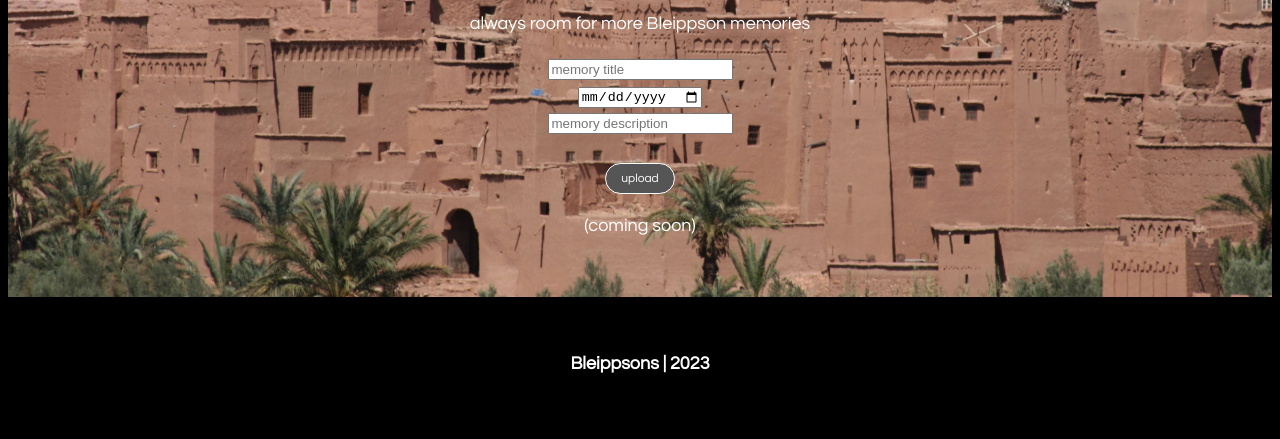
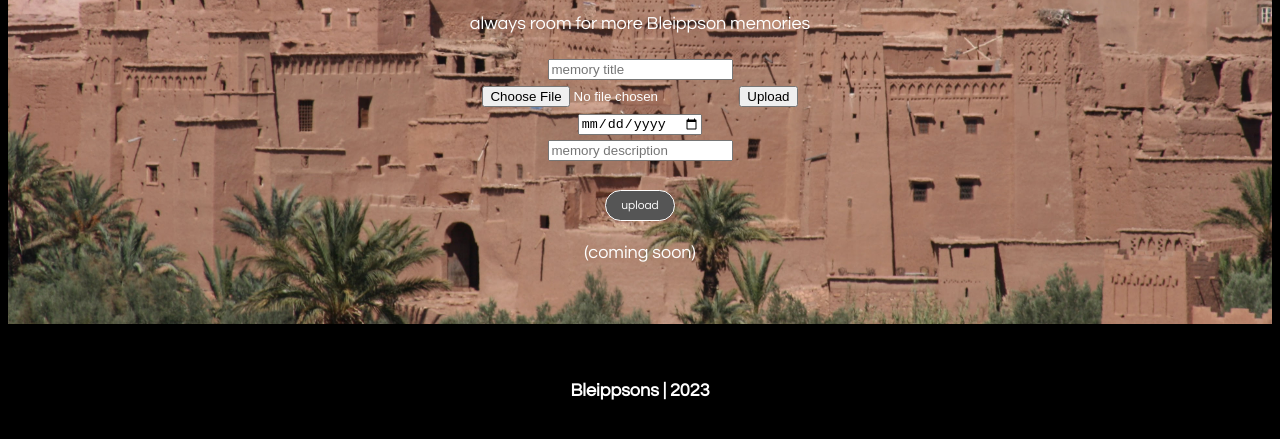
Before and after one commit to mattTea/bleippo-plan, a website: page public/upload.html in a window 1280 px wide. Both pictures are taken after a click on the button "upload". Shown: the part 291-730 px from the top of the page. Drawn offline with nearby package versions, Linux system fonts and the light colour scheme; no server answers.

Commit message:
Added image to memory upload, not complete

```diff
--- a/public/style.css
+++ b/public/style.css
@@ -240,7 +240,7 @@ img{margin-bottom:-5px}a{color:inherit}
 .w3-layout-container,.w3-cell-row{display:table;width:100%}.w3-layout-row{display:table-row}.w3-layout-cell,.w3-layout-col,.w3-cell{display:table-cell}
 .w3-layout-top,.w3-cell-top{vertical-align:top}.w3-layout-middle,.w3-cell-middle{vertical-align:middle}.w3-layout-bottom,.w3-cell-bottom{vertical-align:bottom}
 .w3-hide{display:none!important}.w3-show-block,.w3-show{display:block!important}.w3-show-inline-block{display:inline-block!important}
-@media (max-width:410px){.w3-modal-content{margin:0 10px;width:auto!important}.w3-modal{padding-top:30px}
+@media (max-width:421px){.w3-modal-content{margin:0 10px;width:auto!important}.w3-modal{padding-top:30px}
 
 
 /* makes navbar drop to a list in a narrow viewport */
--- a/public/upload.html
+++ b/public/upload.html
@@ -32,7 +32,14 @@
             <h1><span><br><br>Show us yours!</span></h1>
             <p>always room for more Bleippson memories</p>
             <input id="memory-title" type="text" placeholder="memory title"></input><br>
-            <!-- <input id="memory-image" type="text" placeholder="enter memory title"/><br> -->
+
+            <form action="https://api.cosmicjs.com/v1/matttea-blog-app/media" method="post" enctype="multipart/form-data">
+                <input type="file" name="media" id="image-file" />
+                <input type="submit" value="Upload" />
+            </form>
+
+            <!-- <input type="file" name="media" id="image-file" />             -->
+
             <input type="date" id="memory-date" value="2023-03-23"></input><br>
             <input id="memory-content" type="text" placeholder="memory description"/></input><br><br>
             <button id="upload-button" class="small-button">upload</button>
@@ -61,8 +68,8 @@ $(document).ready(function () {
     $("#upload-button").click(function (element) {
 
         var memoryTitle = $("#memory-title").val();
-        var memoryImage;
-        var memoryDate = $("#memory-date").val(); // check there isn't a .date() or something I should be using!
+        // var memoryImage;
+        var memoryDate = $("#memory-date").val();
         var memoryContent = $("#memory-content").val();
 
         var memoryParams = {
@@ -90,15 +97,39 @@ $(document).ready(function () {
             data: JSON.stringify(memoryParams),
             contentType: "application/json",
             success: function(data){
-                alert(data);
+                console.log('success: ' + data);
             },
             failure: function(errMsg) {
-                alert(errMsg);
+                console.log('errorMsg: ' + errMsg);
             }
         });
 
-        $("#memory-title").val(''); // to empty all input fields after upload
-        // $("#memory-image").val('');
+        // var memoryImage = $('#image-file');
+        // // COMMENT var memoryImage = document.getElementById('image-file');
+        // // COMMENT var memoryImageFile = memoryImage.file;
+        // var imagePost = "https://api.cosmicjs.com/v1/matttea-blog-app/media";
+
+        // $.ajax({
+        //     type: "POST",
+        //     url: imagePost,
+        //     // COMMENT data: memoryImage,
+        //     media: memoryImage,
+        //     // COMMENT media: "your-media-multipart-form-data",
+        //     // COMMENT processData: false,
+        //     contentType: "multipart/form-data",
+        //     // COMMENT crossDomain : true,
+        //     // COMMENT contentType: false,
+        //     success: function(data){
+        //         console.log('success: ' + data);
+        //     },
+        //     failure: function(errMsg) {
+        //         console.log(errMsg);
+        //     }
+        // });
+
+        // COMMENT Empty all input fields after upload
+        $("#memory-title").val('');
+        // COMMENT $("#image-file").val('');
         $("#memory-date").val('');
         $("#memory-content").val('');
 
```
Also changed, not shown: 1 other file.
